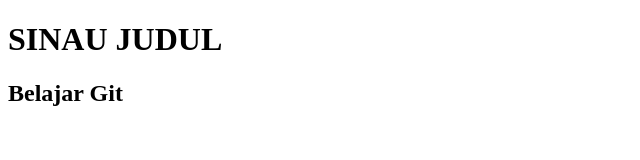
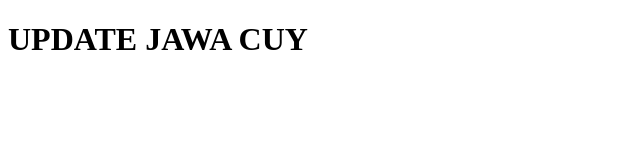
Before and after one commit to jawahirulfn/sinaugit, a plain HTML site: page index.html in a window 1280 px wide. Shown: the whole page, without its empty margins (0-640 px from the left). Drawn offline with Linux system fonts and the light colour scheme.

Commit message:
Update jawa coyy

```diff
--- a/index.html
+++ b/index.html
@@ -7,7 +7,7 @@
     <title>Sianu git</title>
 </head>
 <body>
-    <h1>SINAU JUDUL</h1>
-    <h2>Belajar Git</h2>
+    <h1>UPDATE JAWA CUY</h1>
+
 </body>
 </html>
```
